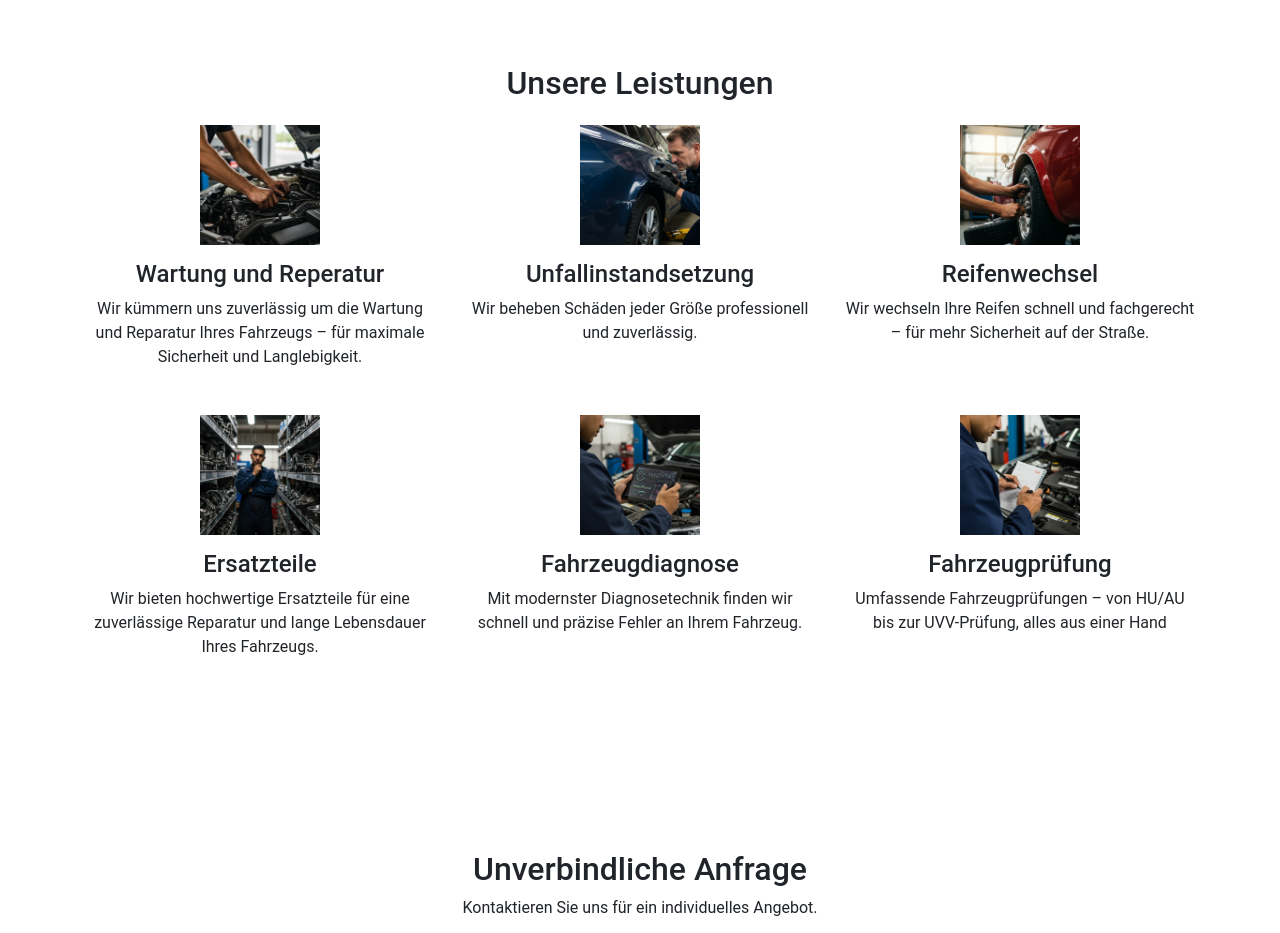
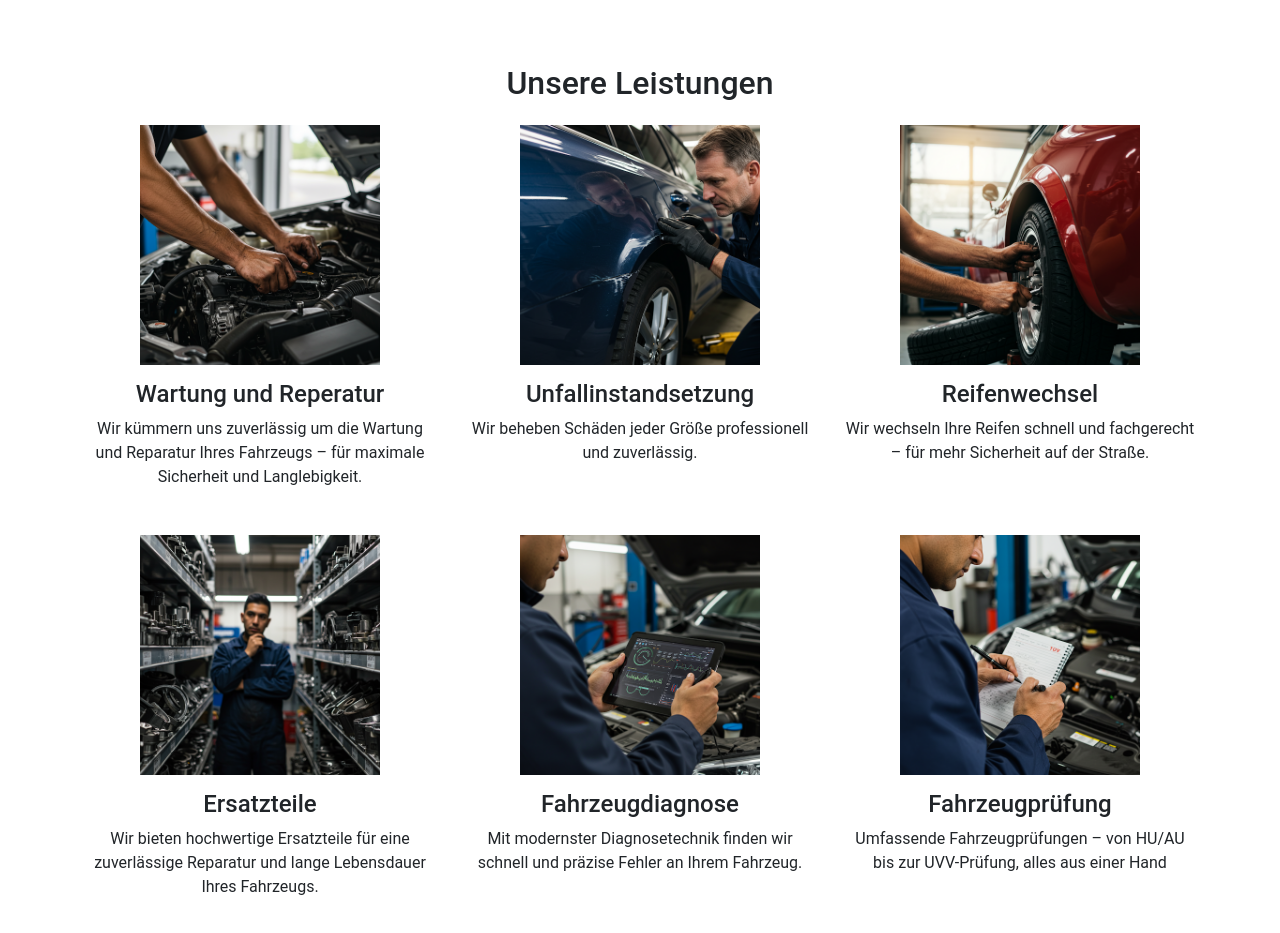
Before and after one commit to oguzcano/oguzcano.github.io, a plain HTML site: page autowerkstatt.html in a window 1280 px wide. Shown: the part 880-1813 px from the top of the page. Drawn offline with nearby package versions, Linux system fonts and the light colour scheme.

Commit message:
Update autowerkstatt.html

```diff
--- a/autowerkstatt.html
+++ b/autowerkstatt.html
@@ -14,7 +14,7 @@
         .navbar { background-color: #0056b3 !important; }
         .header-bg { background: url('https://via.placeholder.com/1920x500') center/cover no-repeat; }
         .form-group { margin-bottom: 15px; }
-        .service-img { width: 100%; max-width: 120px; margin-bottom: 15px; }
+        .service-img { width: 100%; max-width: 240px; margin-bottom: 15px; }
         .service-item { padding: 15px; }
     </style>
 </head>
```
